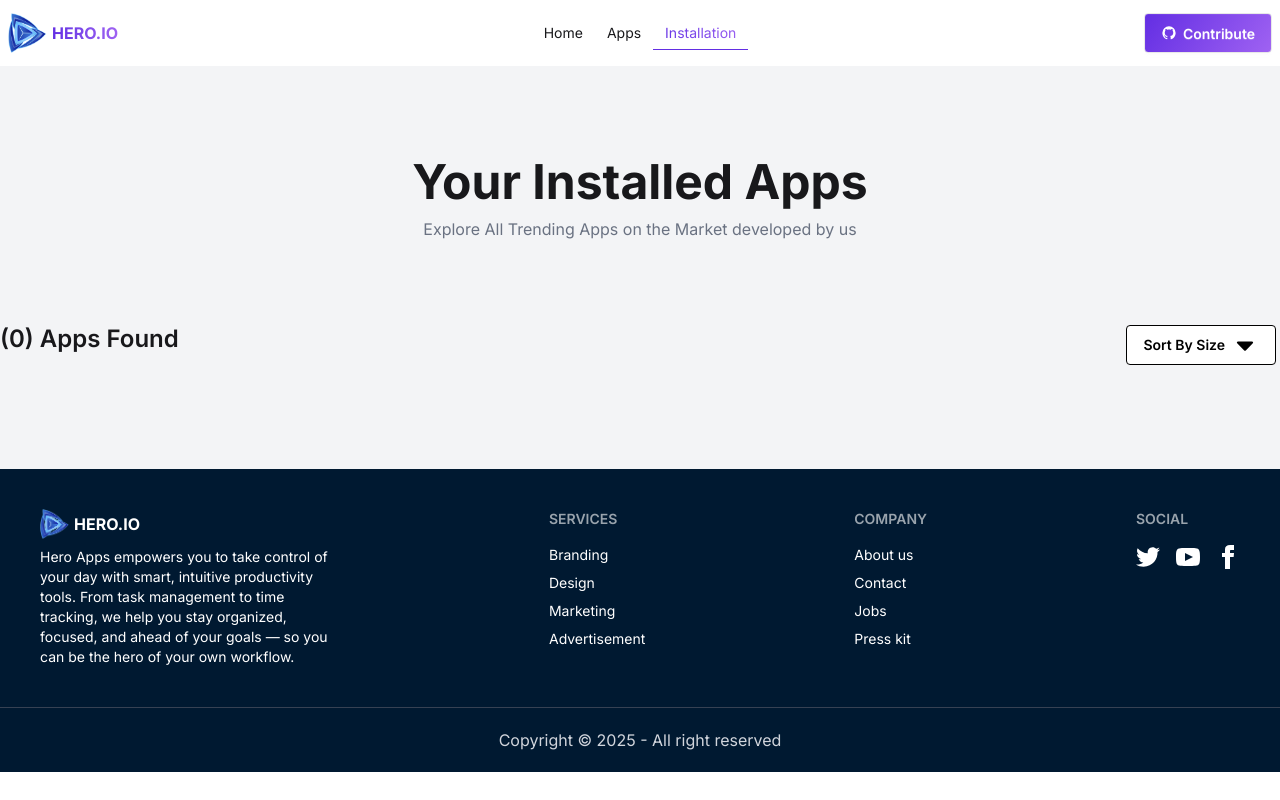
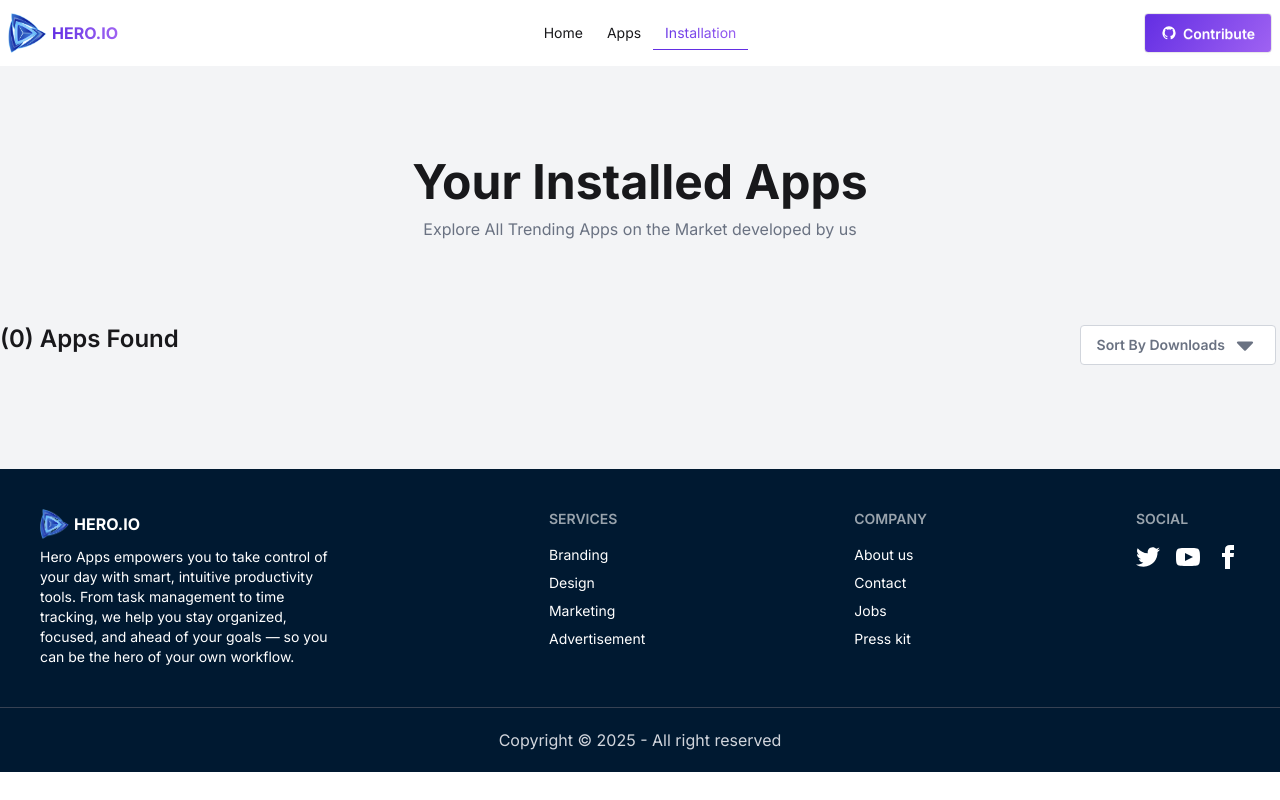
Before and after one commit to RaiyanSohel-byte/assignment-eight, a React (Vite) app: page /installation in a window 1280 px wide. Built offline with nearby package versions, Linux system fonts and the light colour scheme.

Commit message:
sort functionality added

```diff
--- a/src/Components/Installation/Installation.jsx
+++ b/src/Components/Installation/Installation.jsx
@@ -8,11 +8,26 @@ import { HandleUninstallContext } from "../../Root";
 
 const Installation = () => {
   const [installs, setInstalls] = useState(getStoredApp());
+  const [sort, setSort] = useState("Sort By Downloads");
   const handleUninstall = useContext(HandleUninstallContext);
-
   const handleClickUninstall = (app) => {
     handleUninstall(app);
     setInstalls((prev) => prev.filter((inst) => inst.id !== app.id));
+  };
+  const handleSort = (type) => {
+    setSort(type);
+    if (type === "High-Low") {
+      const sortedHighLow = [...installs].sort(
+        (a, b) => b.downloads - a.downloads
+      );
+      setInstalls(sortedHighLow);
+    }
+    if (type === "Low-High") {
+      const sortedHighLow = [...installs].sort(
+        (a, b) => a.downloads - b.downloads
+      );
+      setInstalls(sortedHighLow);
+    }
   };
   return (
     <div className="bg-gray-100 pb-20">
@@ -27,23 +42,24 @@ const Installation = () => {
           ({installs.length}) Apps Found
         </h3>
         <div className="flex justify-center lg:justify-start">
-          <div className="dropdown dropdown-center ">
-            <div
+          <div className="dropdown dropdown-center">
+            <label
               tabIndex={0}
               role="button"
-              className="btn btn-outline border-black text-black bg-white m-1"
+              className="btn btn-outline border-gray-300 text-gray-500 bg-white m-1"
             >
-              Sort By Size <FaCaretDown size={28} />
-            </div>
+              {sort} <FaCaretDown size={28} />
+            </label>
+
             <ul
               tabIndex={0}
-              className="dropdown-content w-36 menu bg-base-100 rounded-box z-1  p-2 shadow-sm"
+              className="dropdown-content w-48 menu bg-base-100 rounded-box z-1  p-2 shadow-md"
             >
               <li>
-                <a>Low-High</a>
+                <a onClick={() => handleSort("Low-High")}>Low-High</a>
               </li>
               <li>
-                <a>High-Low</a>
+                <a onClick={() => handleSort("High-Low")}>High-Low</a>
               </li>
             </ul>
           </div>
```
